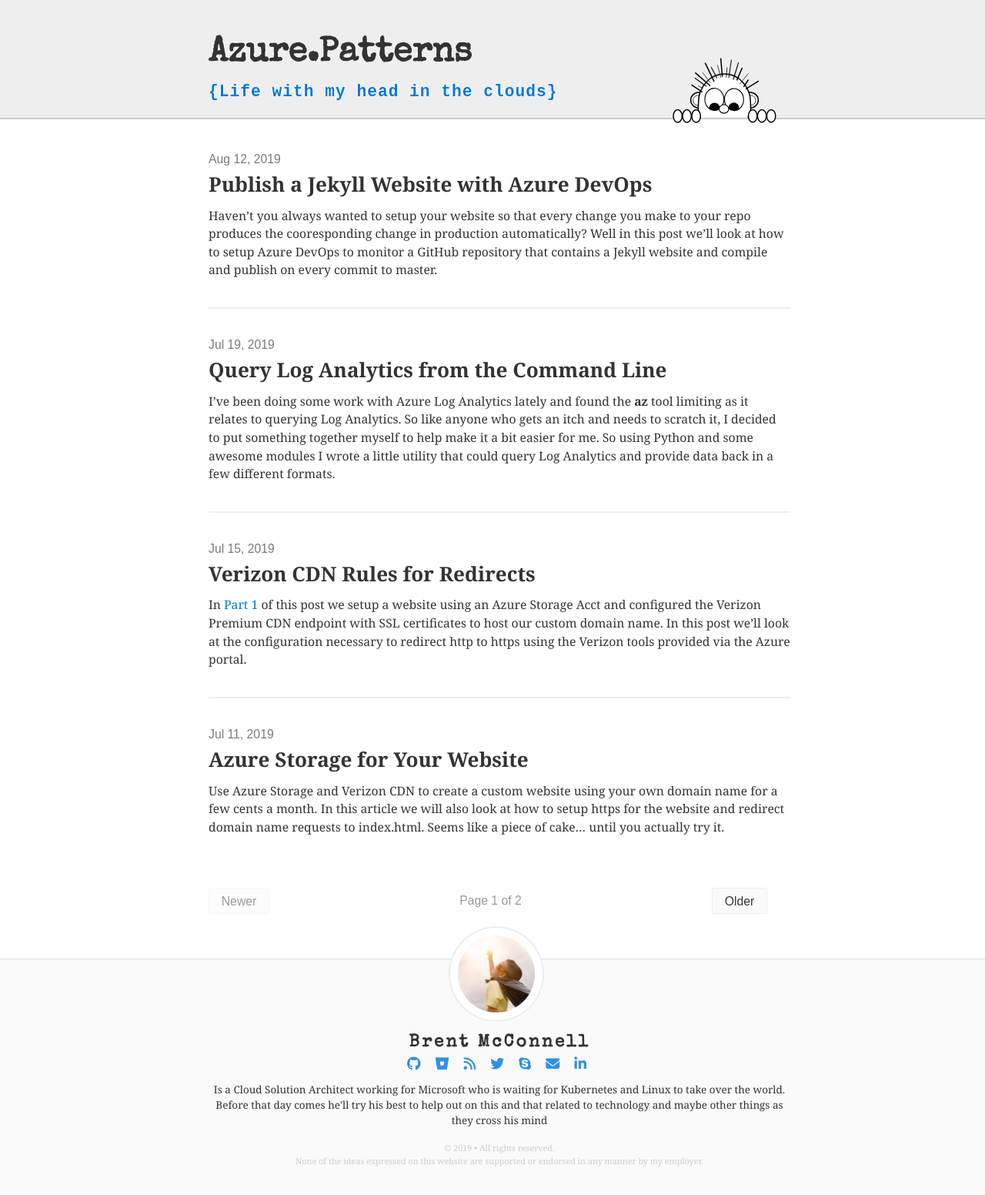
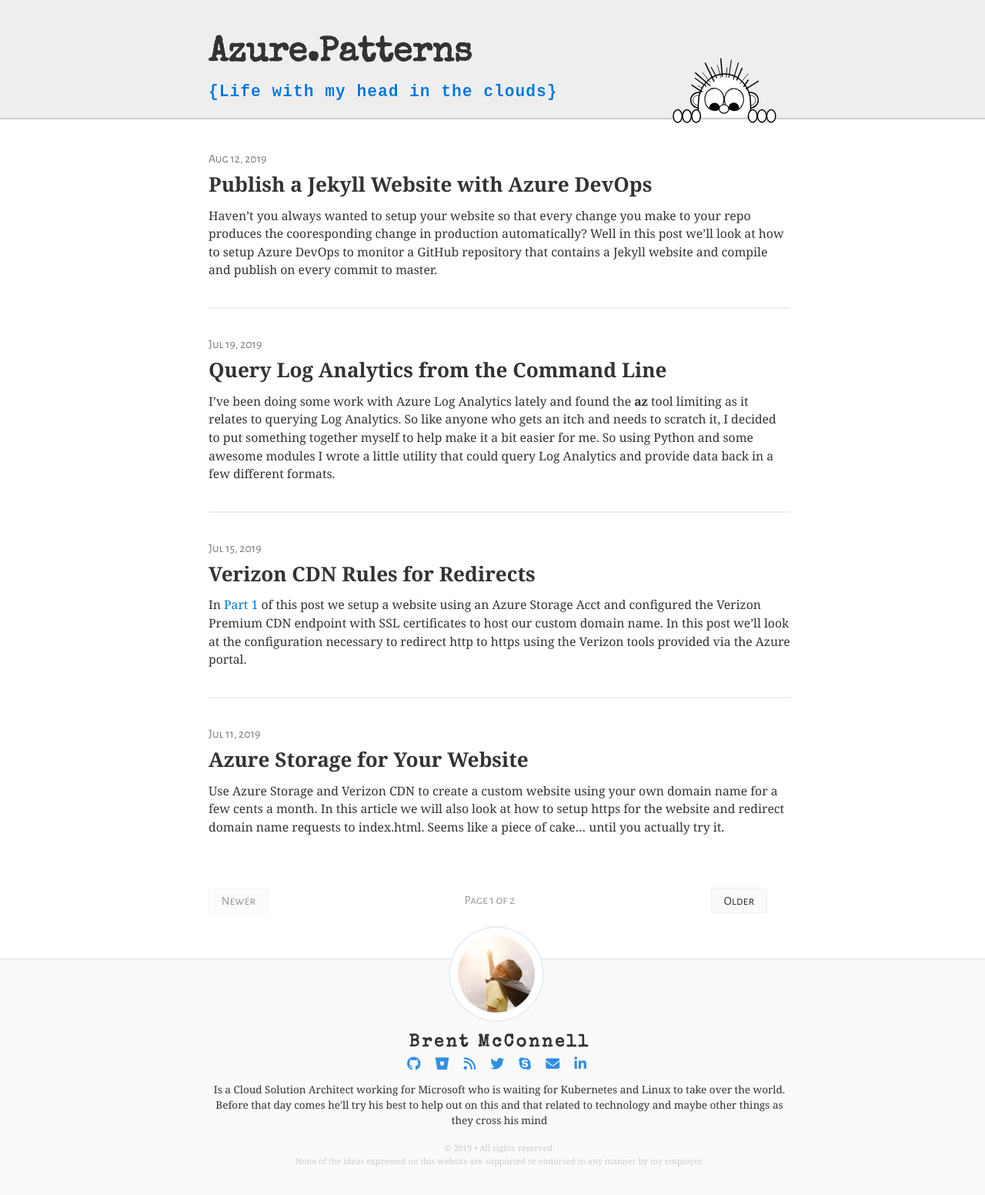
Before and after one commit to brentmcconnell/brentmcconnell.github.io, a Jekyll site: the page built from index.html, in a window 1280 px wide. Shown: the whole page at 77% size. Built offline with Jekyll 4.4.1, drawn with Linux system fonts in a browser that asks for light colours; nearby versions of some CDN libraries; some web fonts are replaced; the list of posts is cut into pages by our own code.

Commit message:
fixed font

```diff
--- a/_includes/head.html
+++ b/_includes/head.html
@@ -32,7 +32,7 @@
     <!-- <link href="//fonts.googleapis.com/css?family=Special+Elite&display=swap" rel="stylesheet"> -->
     <!-- <link href="//fonts.googleapis.com/css?family=Inconsolata&display=swap" rel="stylesheet"> -->
     <!-- <link href="//fonts.googleapis.com/css?family=Alegreya+Sans+SC&display=swap" rel="stylesheet"> -->
-    <link href="//fonts.googleapis.com/css?family=Alegreya+Sans|Quattrocento:400,700|Special+Elite&display=swap" rel="stylesheet">
+    <link href="//fonts.googleapis.com/css?family=Alegreya+Sans+SC|Quattrocento:400,700|Special+Elite&display=swap" rel="stylesheet">
     {% else %}
     <link href="//fonts.googleapis.com/css?family=Open+Sans|Roboto&display=swap" rel="stylesheet">
     <link href='//fonts.googleapis.com/css?family=Merriweather:900,900italic,300,300italic' rel='stylesheet' type='text/css'>
```
